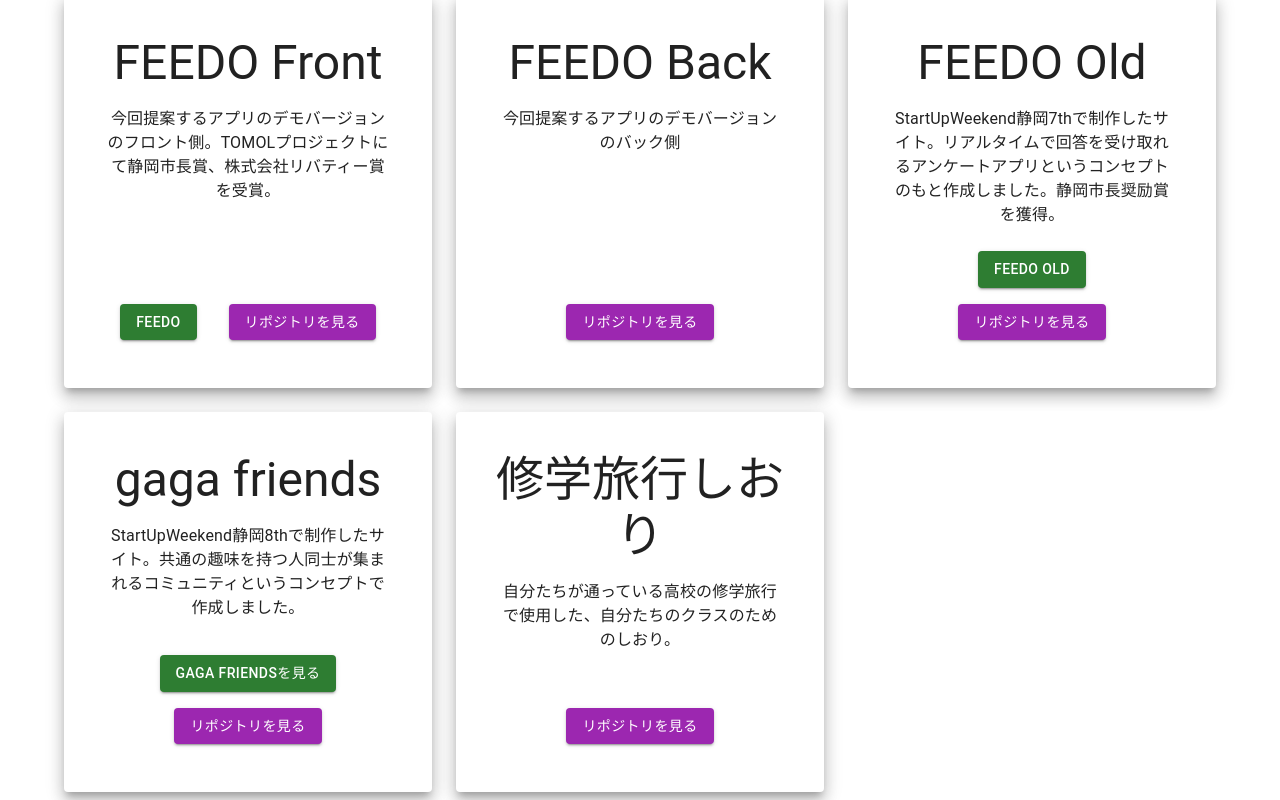
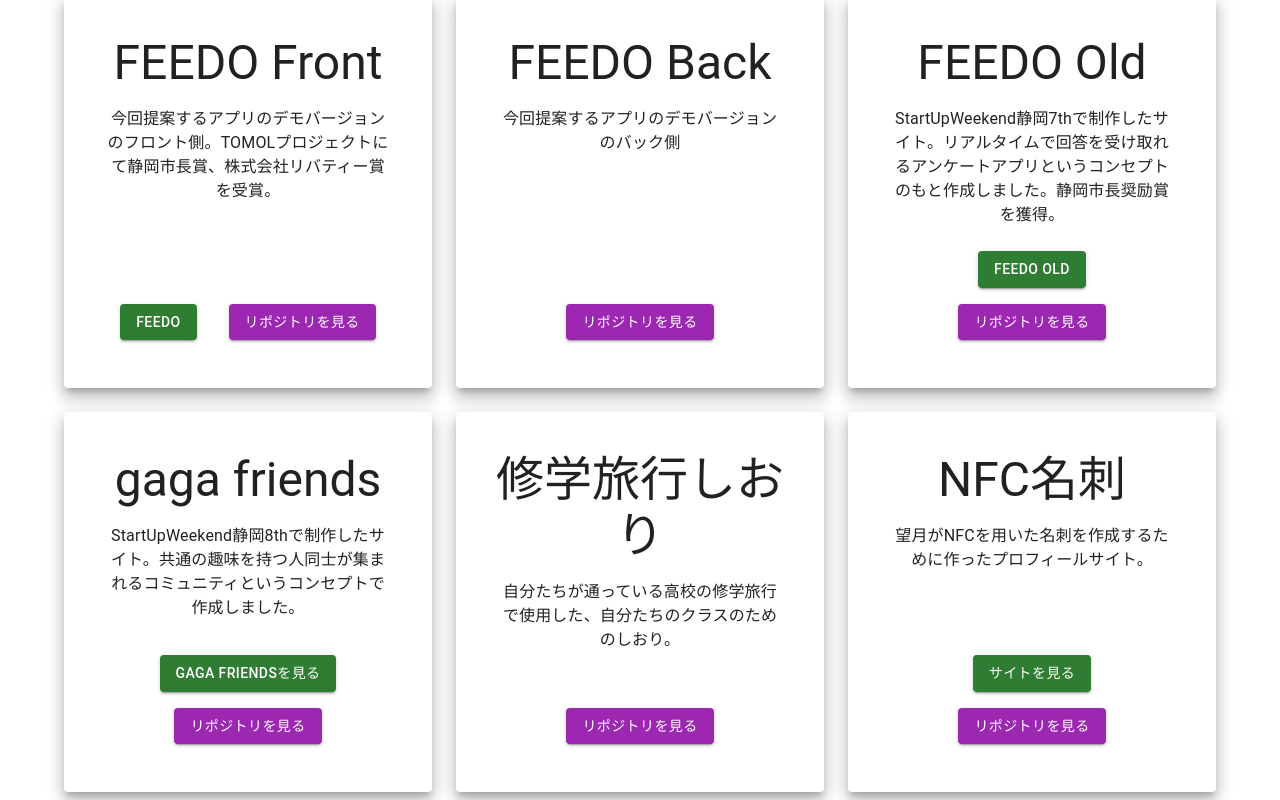
Before and after one commit to Raito5963/mitoujr, a Next.js app: page / in a window 1280 px wide. Shown: the part 325-1125 px from the top of the page. Built offline with nearby package versions, Linux system fonts and the light colour scheme; what @mui/material-nextjs would draw is missing.

Commit message:
Update page.tsx

```diff
--- a/app/page.tsx
+++ b/app/page.tsx
@@ -37,6 +37,15 @@ const projects = [
     title: "修学旅行しおり",
     description: "自分たちが通っている高校の修学旅行で使用した、自分たちのクラスのためのしおり。",
     links: [{ url: "https://github.com/cube5963/school_trip_public", text: "リポジトリを見る", color: "secondary" as const }],
+  },
+   {
+    title: "NFC名刺",
+    description: "望月がNFCを用いた名刺を作成するために作ったプロフィールサイト。",
+    links: [
+      { url: "https://https://profile.aokiju.com/", text: "サイトを見る", color: "success" as const },
+      { url: "https://github.com/Raito5963/myhp", text: "リポジトリを見る", color: "secondary" as const },
+
+    ],
   },
 ];
 
```
